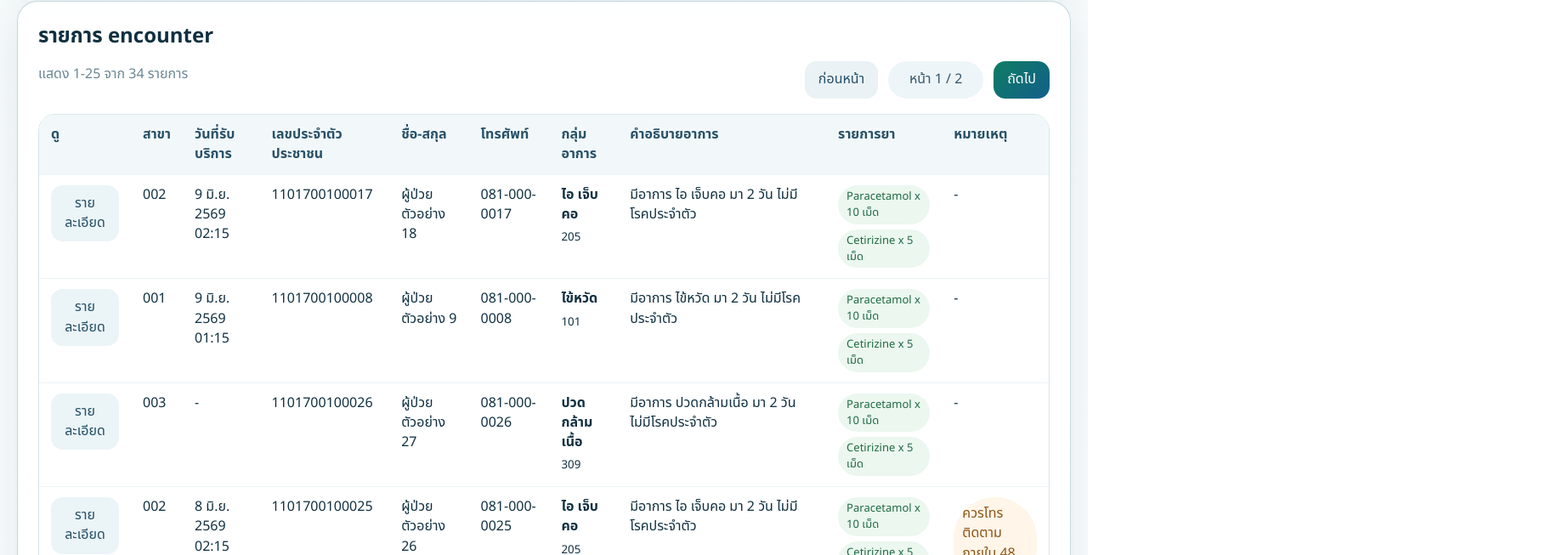
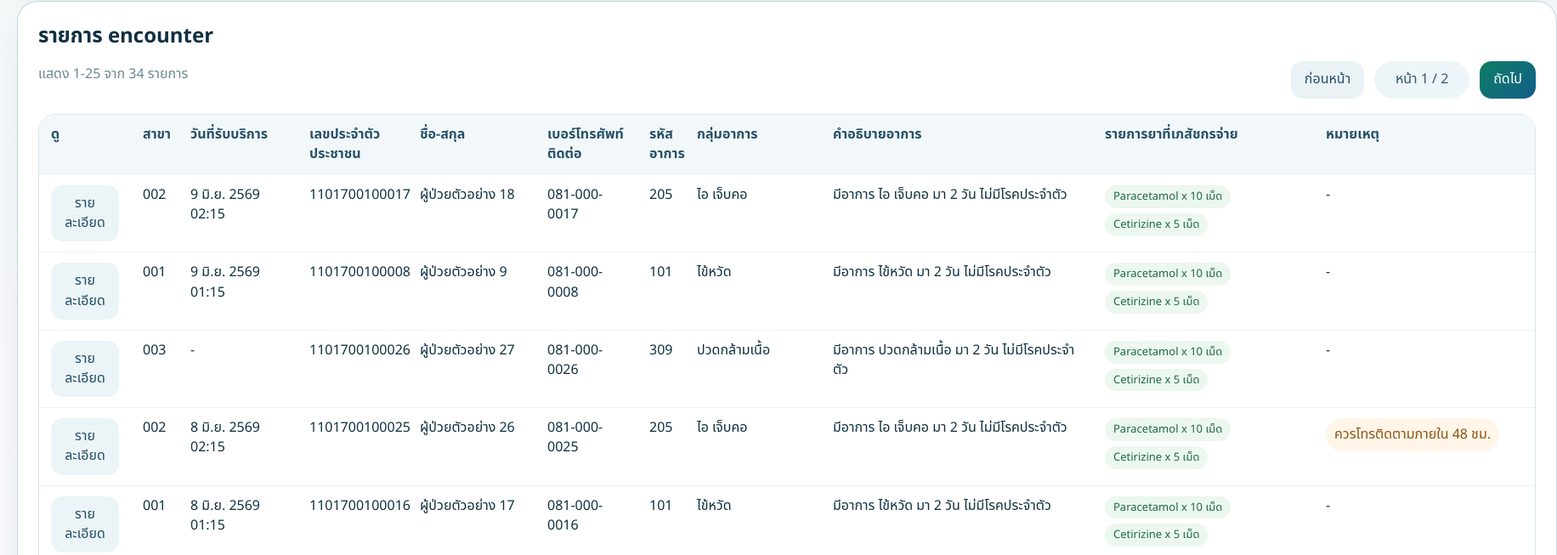
Before and after one commit to AKCD1998/sc-cipdata-lookup-web, a React (Vite) app: page /lookup in a window 1280 px wide. Shown: the part 1811-2464 px from the top of the page at 85% size, 1832 px wide, since content can reach past the window. Built offline with nearby package versions, Linux system fonts and the light colour scheme; no server answers.

Commit message:
feat: enhance drug item normalization and update LookupPage table structure and styles

```diff
--- a/src/pages/LookupPage.jsx
+++ b/src/pages/LookupPage.jsx
@@ -378,7 +378,20 @@ export default function LookupPage() {
 
         {!loading ? (
           <div className="table-shell">
-            <table className="lookup-table">
+            <table className="lookup-table lookup-table--legacy">
+              <colgroup>
+                <col style={{ width: "108px" }} />
+                <col style={{ width: "56px" }} />
+                <col style={{ width: "140px" }} />
+                <col style={{ width: "130px" }} />
+                <col style={{ width: "150px" }} />
+                <col style={{ width: "120px" }} />
+                <col style={{ width: "56px" }} />
+                <col style={{ width: "160px" }} />
+                <col style={{ width: "320px" }} />
+                <col style={{ width: "260px" }} />
+                <col style={{ width: "260px" }} />
+              </colgroup>
               <thead>
                 <tr>
                   <th>ดู</th>
@@ -386,10 +399,11 @@ export default function LookupPage() {
                   <th>วันที่รับบริการ</th>
                   <th>เลขประจำตัวประชาชน</th>
                   <th>ชื่อ-สกุล</th>
-                  <th>โทรศัพท์</th>
+                  <th>เบอร์โทรศัพท์ติดต่อ</th>
+                  <th>รหัสอาการ</th>
                   <th>กลุ่มอาการ</th>
                   <th>คำอธิบายอาการ</th>
-                  <th>รายการยา</th>
+                  <th>รายการยาที่เภสัชกรจ่าย</th>
                   <th>หมายเหตุ</th>
                 </tr>
               </thead>
@@ -407,11 +421,9 @@ export default function LookupPage() {
                       <td>{row.patientPid || "-"}</td>
                       <td>{row.patientName || "-"}</td>
                       <td>{formatPhone(row.patientPhone)}</td>
+                      <td>{row.symptomNo || "-"}</td>
                       <td>
-                        <div className="symptom-stack">
-                          <strong>{row.symptomName || "-"}</strong>
-                          <small>{row.symptomNo || "-"}</small>
-                        </div>
+                        {row.symptomName || "-"}
                       </td>
                       <td className="text-cell">{stripHtml(row.answersText) || "-"}</td>
                       <td>
@@ -433,7 +445,7 @@ export default function LookupPage() {
                   ))
                 ) : (
                   <tr>
-                    <td colSpan="10" className="table-empty-state">
+                    <td colSpan="11" className="table-empty-state">
                       ไม่พบข้อมูลตามเงื่อนไขที่เลือก
                     </td>
                   </tr>
--- a/src/styles.css
+++ b/src/styles.css
@@ -285,6 +285,11 @@ label {
   background: #ffffff;
 }
 
+.lookup-table--legacy {
+  min-width: 1760px;
+  table-layout: fixed;
+}
+
 .lookup-table.compact-table {
   min-width: 840px;
 }
@@ -324,15 +329,15 @@ label {
   color: #214d64;
 }
 
-.symptom-stack,
 .drug-stack {
   display: grid;
   gap: 6px;
 }
 
 .text-cell {
-  min-width: 220px;
   white-space: pre-wrap;
+  overflow-wrap: anywhere;
+  word-break: break-word;
 }
 
 .qty-pill {
@@ -346,6 +351,10 @@ label {
   padding: 8px 10px;
   background: #fff5e8;
   color: #8b5414;
+  display: inline-block;
+  white-space: pre-wrap;
+  overflow-wrap: anywhere;
+  word-break: break-word;
 }
 
 .checkbox-row {
```
Also changed, not shown: src/lib/format.js.
